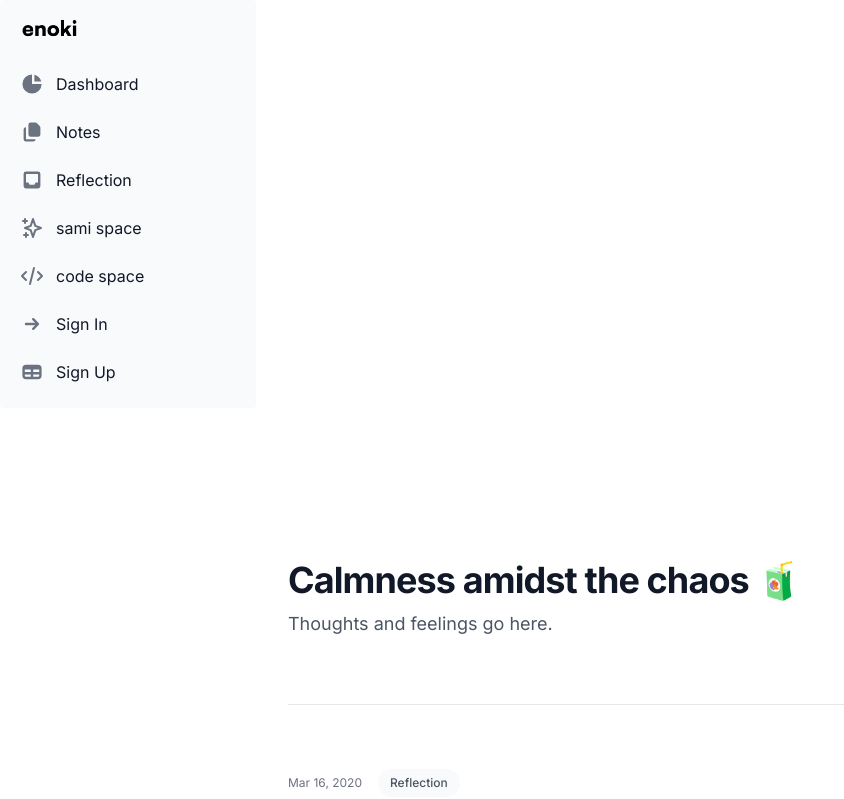
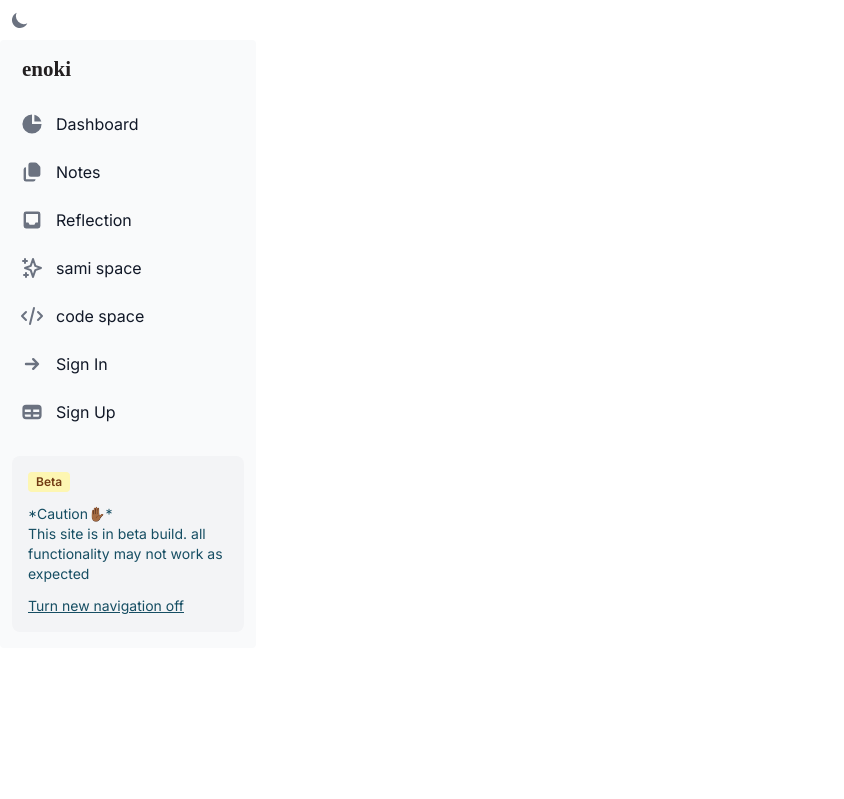
Before and after one commit to rivenshell/enoki, a Next.js app: page / in a window 1280 px wide. Shown: the top 799 px of the page, without its empty margins (0-844 px from the left). Built offline with nearby package versions, Linux system fonts and the light colour scheme.

Commit message:
enoki commit

```diff
--- a/app/components/Blog.tsx
+++ b/app/components/Blog.tsx
@@ -1,3 +1,4 @@
+"use client"
 const posts = [
   {
     id: 1,
--- a/app/components/Sidebar.tsx
+++ b/app/components/Sidebar.tsx
@@ -1,6 +1,6 @@
 "use client"
 
-import { Sidebar } from "flowbite-react"
+import { Badge, Sidebar } from "flowbite-react"
 import {
   HiArrowSmRight,
   HiChartPie,
@@ -16,7 +16,7 @@ export default function LogoBranding() {
     <Sidebar aria-label="Sidebar with logo branding example">
       <Sidebar.Logo
         href="/"
-        img="enoki.png"
+        img="enoki.svg"
         imgAlt="Flowbite logo"
       ></Sidebar.Logo>
       <Sidebar.Items>
@@ -44,6 +44,31 @@ export default function LogoBranding() {
           </Sidebar.Item>
         </Sidebar.ItemGroup>
       </Sidebar.Items>
+      <Sidebar.CTA>
+        <div className="mb-3 flex items-center">
+          <Badge color="warning">Beta</Badge>
+          <button
+            aria-label="Close"
+            className="-m-1.5 ml-auto inline-flex h-6 w-6 rounded-lg bg-gray-100 p-1 text-cyan-900 hover:bg-gray-200 focus:ring-2 focus:ring-gray-400 dark:bg-gray-700 dark:text-gray-400 dark:hover:bg-gray-600"
+            type="button"
+          >
+            {/* <SeeSourceCodeForSVG /> */}
+          </button>
+        </div>
+        <div className="mb-3 text-sm text-cyan-900 dark:text-gray-400">
+          <p>
+            *Caution✋🏾* <br />
+            This site is in beta build. all functionality may not work as
+            expected
+          </p>
+        </div>
+        <a
+          className="text-sm text-cyan-900 underline hover:text-cyan-800 dark:text-gray-400 dark:hover:text-gray-300"
+          href="#"
+        >
+          <p>Turn new navigation off</p>
+        </a>
+      </Sidebar.CTA>
     </Sidebar>
   )
 }
--- a/app/globals.css
+++ b/app/globals.css
@@ -2,7 +2,7 @@
 @tailwind components;
 @tailwind utilities;
 
-:root {
+/* :root {
   --foreground-rgb: 0, 0, 0;
   --background-start-rgb: 214, 219, 220;
   --background-end-rgb: 255, 255, 255;
@@ -14,10 +14,4 @@
     --background-start-rgb: 0, 0, 0;
     --background-end-rgb: 0, 0, 0;
   }
-}
-
-body {
-  color: rgb(var(--foreground-rgb));
-  background: (to bottom, transparent, rgb(var(--background-end-rgb)))
-    rgb(var(--background-start-rgb));
-}
+} */
--- a/app/page.tsx
+++ b/app/page.tsx
@@ -1,12 +1,17 @@
+"use client"
 import React from "react"
 import Sidebar from "./components/Sidebar"
 import Blog from "./components/Blog"
+import { DarkThemeToggle, Flowbite } from "flowbite-react"
 
 export default function Home() {
   return (
     <>
+      <Flowbite>
+        <DarkThemeToggle />
         <Sidebar />
         <br />
+        <div className="">
           <Blog />
           <div className="text-center">
             Scroll... 😘
@@ -14,6 +19,8 @@ export default function Home() {
             <br />
             <h2>Lets build this future baby</h2>
           </div>
+        </div>
+      </Flowbite>
     </>
   )
 }
--- a/app/reflection/page.tsx
+++ b/app/reflection/page.tsx
@@ -1,3 +1,4 @@
+"use client"
 import React from "react"
 import Sidebar from "../components/Sidebar"
 
@@ -5,7 +6,7 @@ export default function reflection() {
   return (
     <>
       <Sidebar />
-      <div className="text-center">
+      <div className="text-center inset-x-0 top-0">
         <h1>Nothing to see here people</h1>
       </div>
     </>
--- a/app/samispace/page.tsx
+++ b/app/samispace/page.tsx
@@ -1,3 +1,5 @@
+"use client"
+import { DarkThemeToggle, Flowbite } from "flowbite-react"
 import React from "react"
 import Blog from "../components/Blog"
 import Sidebar from "../components/Sidebar"
@@ -5,11 +7,15 @@ import Sidebar from "../components/Sidebar"
 export default function samispace() {
   return (
     <>
-      <div className="text-center">
-        <Sidebar />
-        I crafted this space 🖥️ <br />i guess that makes me a god 🪴
-        <Blog />
-      </div>
+      <Flowbite>
+        <DarkThemeToggle>
+          <div className="text-center">
+            <Sidebar />
+            I crafted this space 🖥️ <br />i guess that makes me a god 🪴
+            <Blog />
+          </div>
+        </DarkThemeToggle>
+      </Flowbite>
     </>
   )
 }
--- a/package.json
+++ b/package.json
@@ -9,6 +9,7 @@
     "lint": "next lint"
   },
   "dependencies": {
+    "@floating-ui/react": "^0.25.2",
     "@types/node": "20.5.7",
     "@types/react": "18.2.21",
     "@types/react-dom": "18.2.7",
```
Also changed, not shown: public/enoki.svg (added), 1 other file (tests, documents, lock files or other folders). Lines whose indentation alone changed are shown as unchanged.
